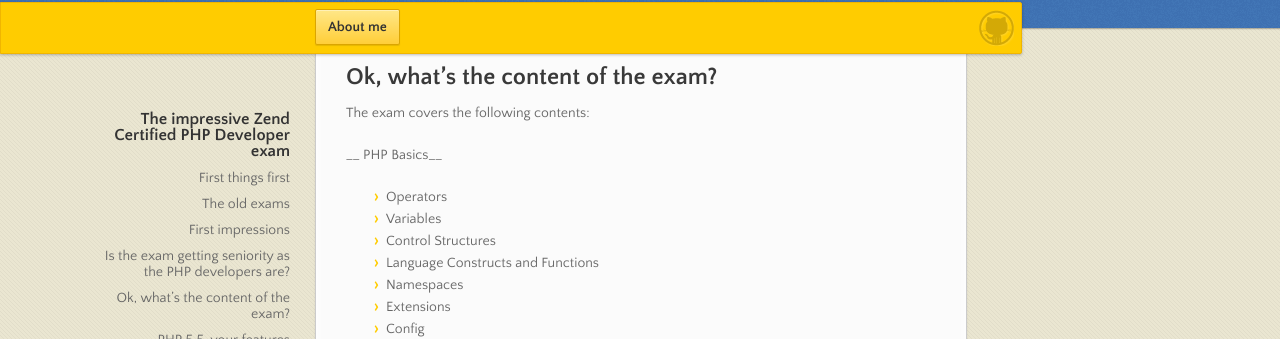
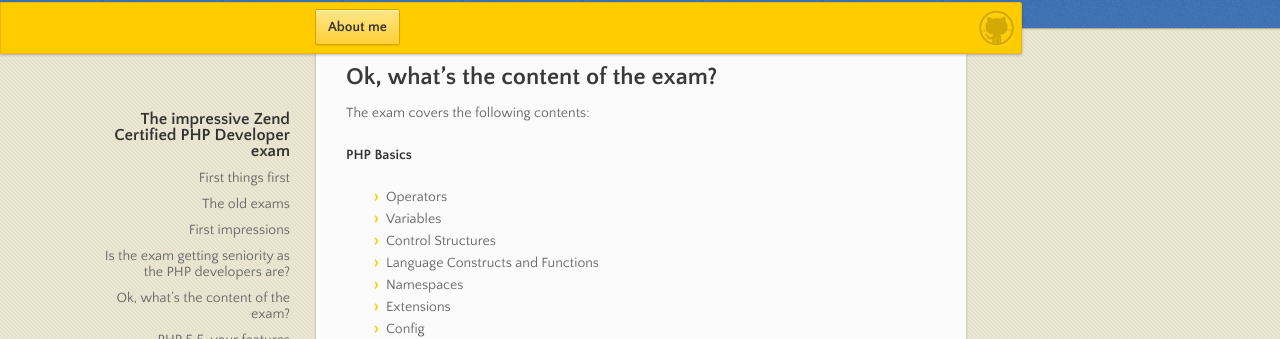
Before and after one commit to kinncjeu/kinncjeu.github.io, a Jekyll site: the page built from _posts/2013-11-11-Zend-Certified-PHP-Developer.md, in a window 1280 px wide and 900 px high, scrolled down 3774 px. Shown: the part 113-452 px from the top of the window. Built offline with Jekyll 4.4.1, drawn with Linux system fonts in a browser that asks for light colours; nearby versions of some CDN libraries; Markdown is read by kramdown in place of the engine named in the settings.

```diff
--- a/_posts/2013-11-11-Zend-Certified-PHP-Developer.md
+++ b/_posts/2013-11-11-Zend-Certified-PHP-Developer.md
@@ -176,7 +176,7 @@ And it's just the beginning of the exam.
 The exam covers the following contents:
 
 
-__ PHP Basics__
+__PHP Basics__
 
 * Operators
 * Variables
```
